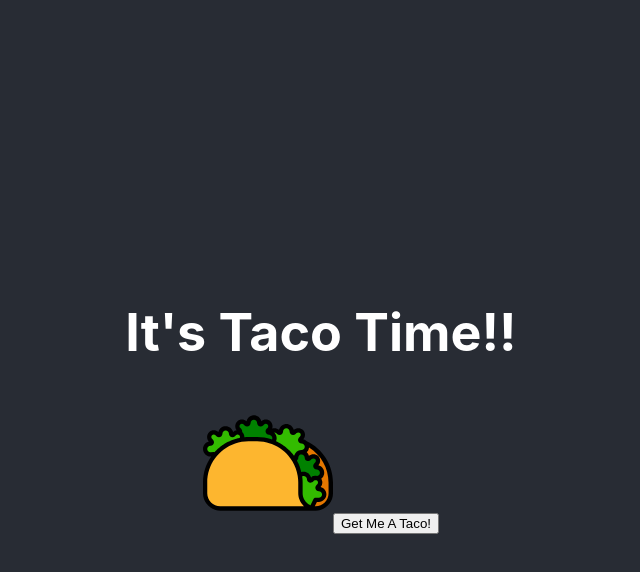
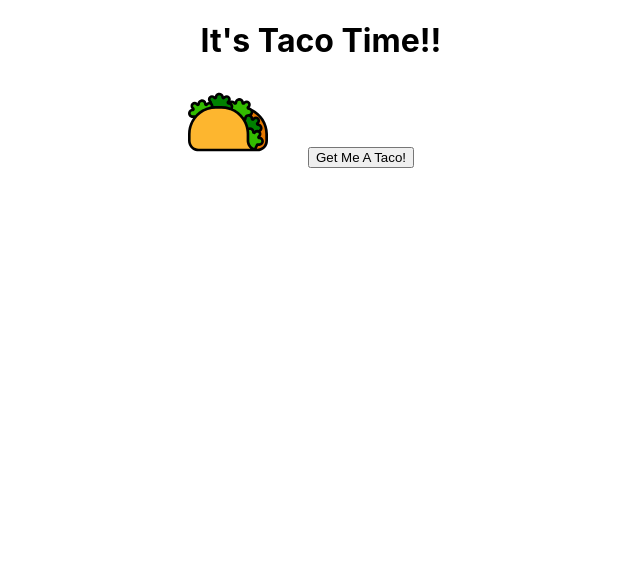
Before and after one commit to nware1066/Taco-Tuesday, a React (Create React App) app: page / in a window 1280 px wide. Shown: the top 572 px of the page, without its empty margins (319-959 px from the left). Built offline with nearby package versions, Linux system fonts and the light colour scheme.

Commit message:
Add test for header

```diff
--- a/src/App/App.css
+++ b/src/App/App.css
@@ -7,22 +7,6 @@
   pointer-events: none;
 }
 
-@media (prefers-reduced-motion: no-preference) {
-  .App-logo {
-    /* animation: App-logo-spin infinite 20s linear; */
-  }
-}
-
-.App-header {
-  background-color: #282c34;
-  min-height: 100vh;
-  display: flex;
-  flex-direction: column;
-  align-items: center;
-  justify-content: center;
-  font-size: calc(10px + 2vmin);
-  color: white;
-}
 
 .App-link {
   color: #61dafb;
--- a/src/CurrentTaco/CurrentTaco.js
+++ b/src/CurrentTaco/CurrentTaco.js
@@ -6,7 +6,7 @@ import taco2 from '../Assets/taco2.svg';
 function CurrentTaco(props) {
   if(props.taco.base_layer) {
     return (
-      <section>
+      <section className="Current-taco-container">
         <h1>{props.taco.base_layer.name} Taco</h1>
         <img src={taco2} className="taco-icon" alt="taco"/>
         <p>{props.taco.base_layer.name}</p>
@@ -19,13 +19,15 @@ function CurrentTaco(props) {
         {props.taco.shell &&
           <p>on {props.taco.shell.name}</p>
         }
-        <button className="taco-button" onClick={ event => props.getTaco(event)}>Get Me A Different Taco!</button>
-
+        <section className="button-container">
+          <button className="taco-button" onClick={ event => props.getTaco(event)}>Get Me A Different Taco!</button>
+          <button className="recipe-botton">Sounds tasty! Show Me The Recipe</button>
+        </section>
       </section>
     )
   } else {
     return (
-      <section>
+      <section className="Current-taco-container">
       <img src={taco3} className="taco-icon" alt="taco" />
       <button className="taco-button" onClick={ event => props.getTaco(event)}>Get Me A Taco!</button>
       </section>
--- a/src/CurrentTaco/currentTaco.css
+++ b/src/CurrentTaco/currentTaco.css
@@ -1,3 +1,27 @@
+
+.Current-taco-contaner {
+  background-color: #282c34;
+  box-sizing: content-box;
+  width: 100%;
+  display: flex;
+  flex-direction: column;
+  align-items: center;
+  justify-content: center;
+  font-size: calc(10px + 2vmin);
+  color: white;
+}
+
 .taco-icon {
   height: 5em;
 }
+
+.taco-button {
+  display: inline-block;
+  margin: 3em;;
+}
+
+.button-container {
+  flex-direction: row;
+  align-items: center;
+}
+/*  */
```
Also changed, not shown: 1 other file (tests, documents, lock files or other folders).
